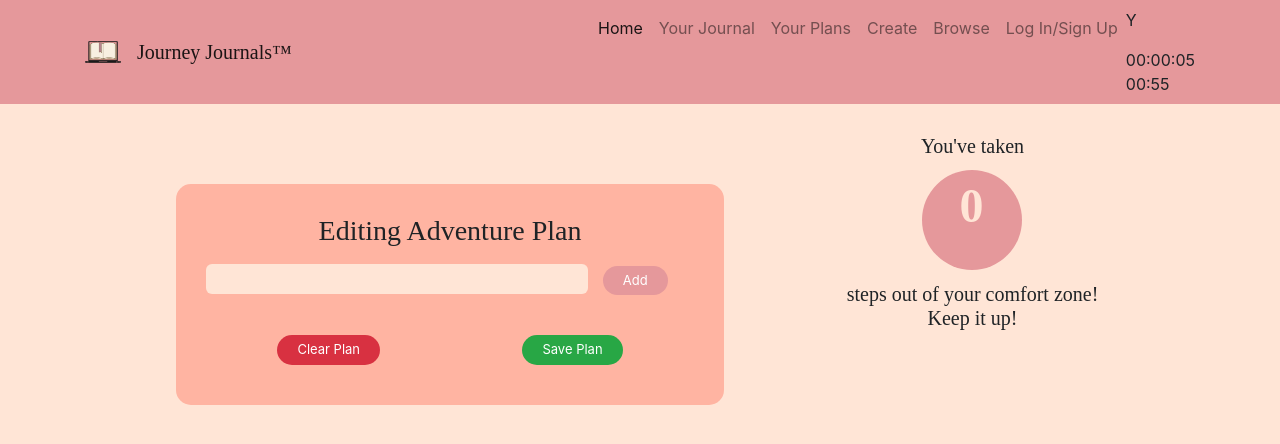
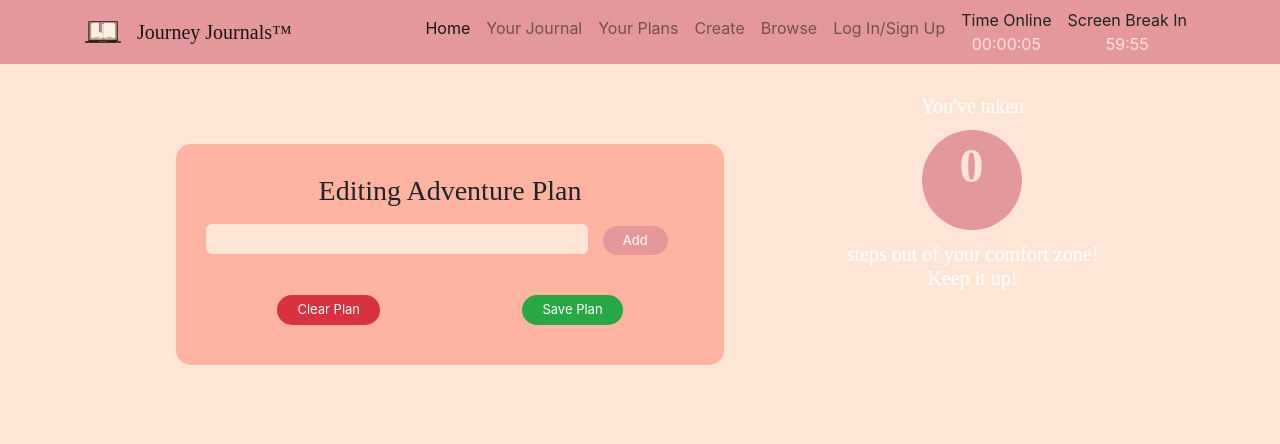
Before and after one commit to TynenW/TechTogether-Boston-Hackathon, a plain HTML site: page plans.html in a window 1280 px wide. Drawn offline with nearby package versions, Linux system fonts and the light colour scheme; files whose address does not match are found by name; a web font is replaced by a local one.

Commit message:
Cleaned up page titles and set break timer to 60 mins

```diff
--- a/PageResources/nav.html
+++ b/PageResources/nav.html
@@ -28,10 +28,14 @@
         <li class="nav-item">
           <a class="nav-link" href="#">Log In/Sign Up</a>
         </li>
-        <li class="nav=item">
-          <p>Y</p>
-           <div id="timer"></div>
-          <div id="breakTimer"></div>
+        <li class="nav-item">
+          <p2 class="nav-timer-text">Time Online        </p2>
+          <div id="timer" class="nav-timer-text text-white"></div>
+        </li>
+        <li class = "nav-item">
+           <p2 class="nav-timer-text">Screen Break In </p2>
+          <div id="breakTimer" class="nav-timer-text text-white"></div>
+        </li>
 
           <!-- The Modal For break pop up -->
           <div id="myModal" class="modal">
--- a/ScreenTimer/TimerLogic.js
+++ b/ScreenTimer/TimerLogic.js
@@ -1,5 +1,5 @@
 //As soon as the webpage is open, time is being counted.
-var minsBtwnBreak=1;
+var minsBtwnBreak=60;
 function markPresent() {
   window.markDate = new Date();
   $(document).ready(function() {
--- a/plans.html
+++ b/plans.html
@@ -5,7 +5,7 @@
 	<!-- Required meta tags -->
 	<meta charset="utf-8">
 	<meta name="viewport" content="width=device-width, initial-scale=1">
-	<title>repl.it</title>
+	<title>Journey Journals - Your Plans</title>
 
 <link rel="icon" href="Images/Productivity Journal Online Logo 1  (2).png">
 
@@ -15,6 +15,8 @@
 	<link rel="stylesheet" type="text/css" href="custom-bootstrap.css">
 
 	<link href="style.css" rel="stylesheet" type="text/css" />
+
+   <link href="ScreenTimer/TimerStyle.css" rel="stylesheet" type="text/css" />
 
 	<!-- script to load HTML components -->
 	<script src="https://code.jquery.com/jquery-1.10.2.js">
--- a/style.css
+++ b/style.css
@@ -4,6 +4,14 @@ h1, h2, h3, h4, h5, h6, .serif-font {
   text-align: center;
   font-family: 'Kaisei Tokumin', serif;
 }
+
+/* Nav Bar */
+.nav-timer-text {
+  padding: 0 0.5em 0 0.5em;
+  text-align:center;
+}
+
+
 
 
 /* Progress Bar */
```
Also changed, not shown: index.html (+2 -1 lines).
